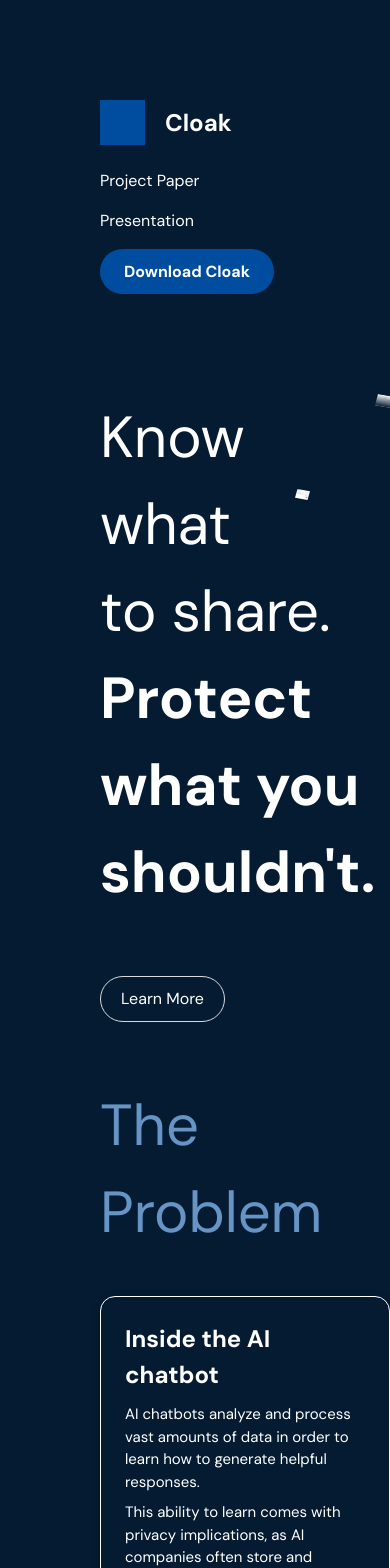
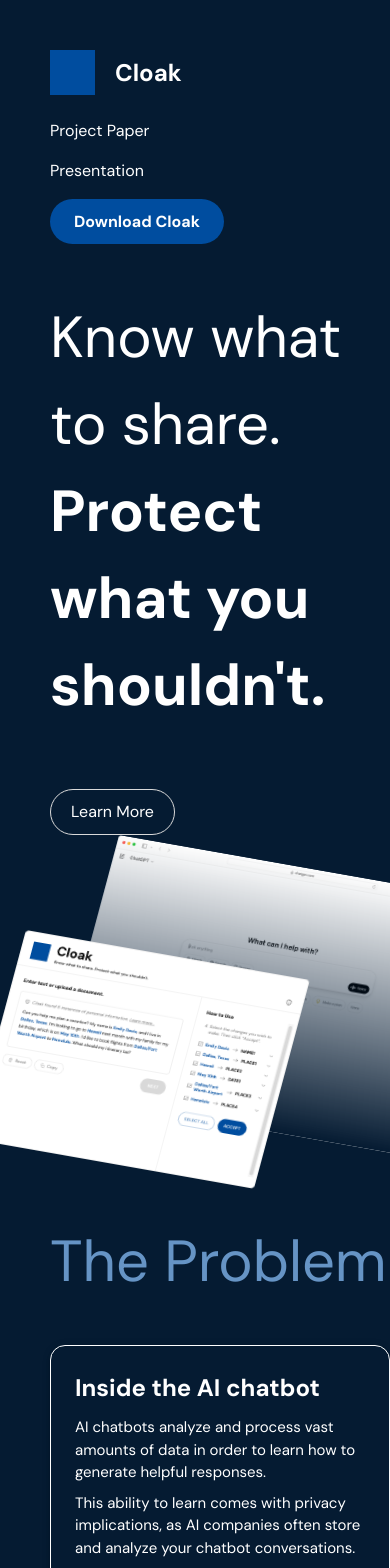
Before and after one commit to aishwarya1712/cloak, a React (Vite) app: page / in a window 390 px wide. Shown: the top 1568 px of the page. Built offline with nearby package versions, Linux system fonts and the light colour scheme.

Commit message:
changes to make the website responsive to different screen sizes

```diff
--- a/src/App.jsx
+++ b/src/App.jsx
@@ -8,7 +8,10 @@
 export default function App() {
   return (
     <>
-      <AppBar position="static" sx={{p: "100px"}} elevation={0}>
+      <AppBar position="static"  sx={{
+        px: { xs: '50px', md: '100px' },
+        py: { xs: '50px', md: '100px' },
+      }} elevation={0}>
         {/* <Toolbar>
           <Button color="inherit" component={Link} to="/">Home</Button>
           <Button color="inherit" component={Link} to="/help">Help</Button>
--- a/src/components/Home.jsx
+++ b/src/components/Home.jsx
@@ -22,8 +22,10 @@
     };
 
     return (
-    <Box sx={{pl: "100px"}}>
-        <Stack direction={"row"} justifyContent={"space-between"}>
+    <Box  sx={{
+        pl: { xs: '50px', md: '100px' }
+      }}>
+        <Stack direction={{ xs: 'column', md: 'row' }} justifyContent={"space-between"}>
             <Stack alignItems={"flex-start"} spacing={7.5}>
                 <Stack>
                     <Typography sx={{fontSize: "58px"}}>Know what<br/>to share.</Typography>
--- a/src/components/InfoBox.jsx
+++ b/src/components/InfoBox.jsx
@@ -6,7 +6,7 @@
       sx={{
         width: "100%",
         maxWidth: "380px",
-        height: "335px",
+        minHeight: "335px",
         p: 3,
         borderRadius: "15px",
         boxShadow: 3,
--- a/src/components/Problem.jsx
+++ b/src/components/Problem.jsx
@@ -2,11 +2,11 @@
 import React from "react"
 import InfoBox from "./InfoBox"
 
-const Title = styled(Typography)(({ theme }) => ({
+const Title = styled(Typography)(({ }) => ({
     fontSize: "24px", fontWeight: "bold"
   }));
 
-const Desc = styled(Typography)(({ theme }) => ({
+const Desc = styled(Typography)(({ }) => ({
     fontSize: "15px", mt: "10px"
 }));
 
--- a/src/components/Solution.jsx
+++ b/src/components/Solution.jsx
@@ -2,11 +2,11 @@
 import React from "react"
 import InfoBox from "./InfoBox"
 
-const Title = styled(Typography)(({ theme }) => ({
+const Title = styled(Typography)(({ }) => ({
     fontSize: "24px", fontWeight: "bold"
   }));
 
-const Desc = styled(Typography)(({ theme }) => ({
+const Desc = styled(Typography)(({ }) => ({
     fontSize: "15px", mt: "10px"
 }));
 
```
